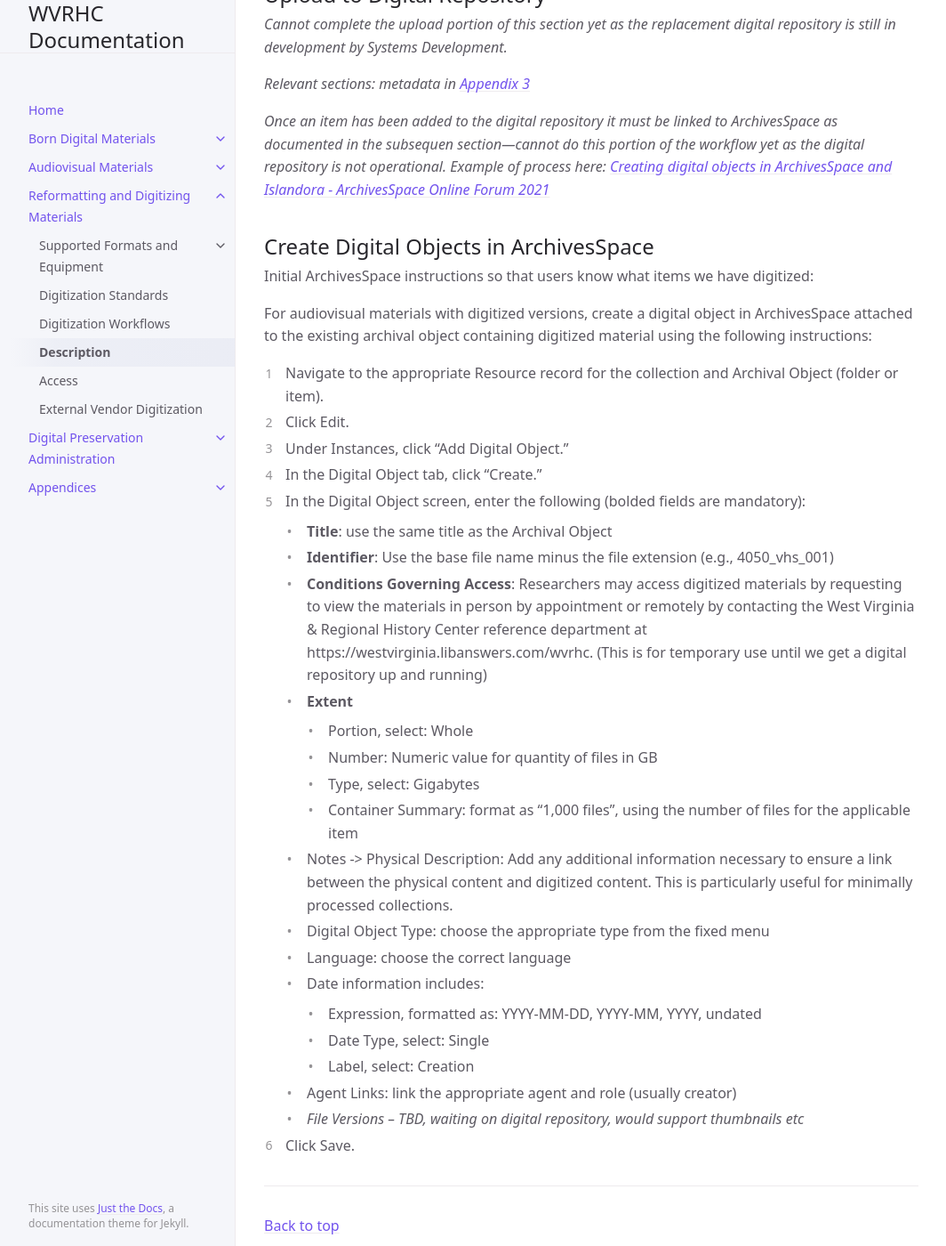
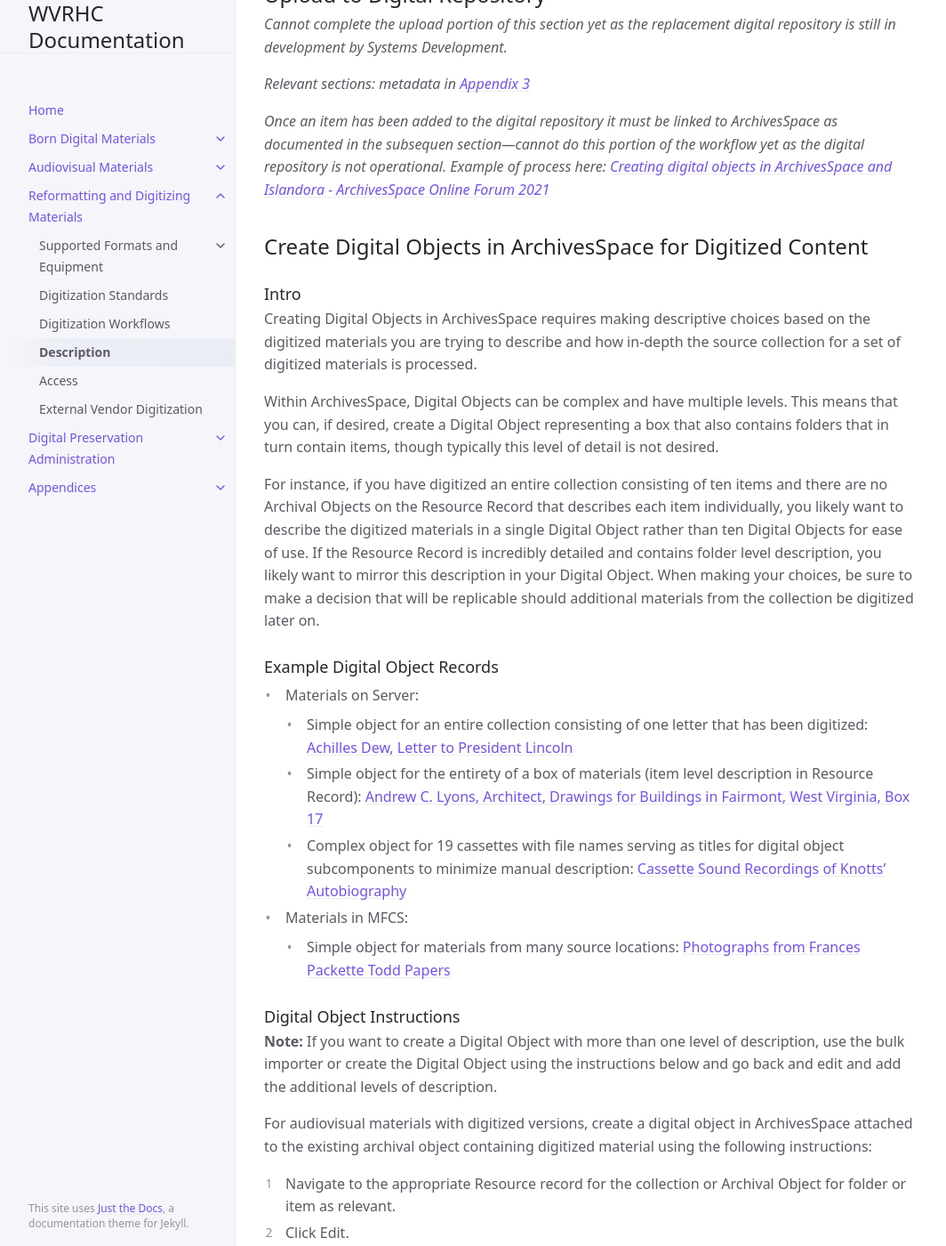
Before and after one commit to elizajames/digital-preservation-documentation, a Jekyll site: the page built from docs/Reformatting-And-Digitizing-Materials/description.md, in a window 1280 px wide and 1400 px high, scrolled down 478 px. Shown: the whole window at 89% size, without its empty margins (107-1171 px from the left). Built offline with Jekyll 4.4.1, drawn with Linux system fonts in a browser that asks for light colours; some of the changed text lies outside the part shown.

Commit message:
Update description.md

```diff
--- a/docs/Reformatting-And-Digitizing-Materials/description.md
+++ b/docs/Reformatting-And-Digitizing-Materials/description.md
@@ -21,32 +21,56 @@ _Relevant sections: metadata in [Appendix 3](https://elizajames.github.io/digita
 
 _Once an item has been added to the digital repository it must be linked to ArchivesSpace as documented in the subsequen section—cannot do this portion of the workflow yet as the digital repository is not operational. Example of process here:  [Creating digital objects in ArchivesSpace and Islandora - ArchivesSpace Online Forum 2021](https://www.youtube.com/watch?v=1eX3ryz6TxU&t=2s)_
 
-## Create Digital Objects in ArchivesSpace
+## Create Digital Objects in ArchivesSpace for Digitized Content
 
-Initial ArchivesSpace instructions so that users know what items we have digitized:
+### Intro
+
+Creating Digital Objects in ArchivesSpace requires making descriptive choices based on the digitized materials you are trying to describe and how in-depth the source collection for a set of digitized materials is processed.
+
+Within ArchivesSpace, Digital Objects can be complex and have multiple levels. This means that you can, if desired, create a Digital Object representing a box that also contains folders that in turn contain items, though typically this level of detail is not desired.
+
+For instance, if you have digitized an entire collection consisting of ten items and there are no Archival Objects on the Resource Record that describes each item individually, you likely want to describe the digitized materials in a single Digital Object rather than ten Digital Objects for ease of use. If the Resource Record is incredibly detailed and contains folder level description, you likely want to mirror this description in your Digital Object. When making your choices, be sure to make a decision that will be replicable should additional materials from the collection be digitized later on.
+
+### Example Digital Object Records
+
+- Materials on Server:
+   - Simple object for an entire collection consisting of one letter that has been digitized: [Achilles Dew, Letter to President Lincoln](https://archives.lib.wvu.edu/repositories/2/digital_objects/2188)
+   - Simple object for the entirety of a box of materials (item level description in Resource Record): [Andrew C. Lyons, Architect, Drawings for Buildings in Fairmont, West Virginia, Box 17](https://archives.lib.wvu.edu/repositories/2/digital_objects/2410)
+   - Complex object for 19 cassettes with file names serving as titles for digital object subcomponents to minimize manual description: [Cassette Sound Recordings of Knotts' Autobiography](https://archives.lib.wvu.edu/repositories/2/digital_objects/2643)
+- Materials in MFCS:
+   - Simple object for materials from many source locations: [Photographs from Frances Packette Todd Papers](https://archives.lib.wvu.edu/repositories/2/digital_objects/227)
+
+### Digital Object Instructions
+
+__Note:__ If you want to create a Digital Object with more than one level of description, use the bulk importer or create the Digital Object using the instructions below and go back and edit and add the additional levels of description.
 
 For audiovisual materials with digitized versions, create a digital object in ArchivesSpace attached to the existing archival object containing digitized material using the following instructions:
 
-1. Navigate to the appropriate Resource record for the collection and Archival Object (folder or item).
+1. Navigate to the appropriate Resource record for the collection or Archival Object for folder or item as relevant.
 2. Click Edit.
 3. Under Instances, click "Add Digital Object."
 4. In the Digital Object tab, click "Create."
 5. In the Digital Object screen, enter the following (bolded fields are mandatory):
-    * __Title__: use the same title as the Archival Object
-    * __Identifier__: Use the base file name minus the file extension (e.g., 4050_vhs_001)
-    * __Conditions Governing Access__: Researchers may access digitized materials by requesting to view the materials in person by appointment or remotely by contacting the West Virginia & Regional History Center reference department at https://westvirginia.libanswers.com/wvrhc. (This is for temporary use until we get a digital repository up and running)
+    * __Title__: use the same title as the Archival Object or Collection or generate a short title indicative of what has been digitized.
+    * __Identifier__: Use the folder name for the identifier (e.g., 4050_vhs_001).
+      * If you have consolidated several similar items, either consolidate the identifier as 4050_vhs_001-010 (read this as: collection 4050, VHS numbers 1 through 10) being sure to use a General Note to outline what precisely has been digitized or 4050_vhs with additional component sub-digital objects for each VHS (bulk upload is helpful here!). If you’ve digitized the entire collection, use 4050_entirecollection.
+    * __Conditions Governing Access__*(pick from one of the following as appropriate)*:
+      * Use where all materials are available in MFCS/online only: Researchers may access digitized materials materials by visiting the link attached to each item or by requesting to view the materials in person by appointment or remotely by contacting the West Virginia & Regional History Center reference department at https://westvirginia.libanswers.com/wvrhc.
+      * Use where availability of materials is mixed (some in MFCS and on server): Researchers may access digitized materials materials by visiting the link attached to each item or by requesting to view the materials in person by appointment or remotely by contacting the West Virginia & Regional History Center reference department at https://westvirginia.libanswers.com/wvrhc.
+      * Use where materials are on server only: Researchers may access digitized materials materials by requesting to view the materials in person by appointment or remotely by contacting the West Virginia & Regional History Center reference department at https://westvirginia.libanswers.com/wvrhc.
     * __Extent__
         * Portion, select: Whole
         * Number: Numeric value for quantity of files in GB
+              * If the files are in MB or KB, use the [MB to GB](https://www.unitconverters.net/data-storage/mb-to-gb.htm) converter or [KB to GB](https://www.unitconverters.net/data-storage/kb-to-gb.htm) converter as relevant. Round to two decimal places or, for smaller collections, the first non-zero digit if beyond two digits (example: 0.00003 GB).
         * Type, select: Gigabytes
-        * Container Summary: format as "1,000 files", using the number of files for the applicable item
-    * Notes -> Physical Description: Add any additional information necessary to ensure a link between the physical content and digitized content. This is particularly useful for minimally processed collections.
-    * Digital Object Type: choose the appropriate type from the fixed menu
+        * Container Summary: format as "1,000 .tif files", using the number and format of files for the applicable item. Audio and video files would use their respective file formats.
+    * Notes -> General Content: Add any additional information necessary to ensure that it’s clear what has been digitized. This is particularly useful for minimally processed collections. Examples: “Box 3 folder 4 has been digitized.”, “Two letters from box 5 folder 2 have been digitized; the rest of the material in the folder has not been digitized.”, “The source locations for these materials were not noted.”
+    * Digital Object Type: choose the appropriate type from the fixed menu. Note that you are describing the original object, not the file format. For instance, a digitized letter would be “text” rather than “still image.”
     * Language: choose the correct language
     * Date information includes:
         * Expression, formatted as: YYYY-MM-DD, YYYY-MM, YYYY, undated
         * Date Type, select: Single
         * Label, select: Creation
     * Agent Links: link the appropriate agent and role (usually creator)
-    * *File Versions – TBD, waiting on digital repository, would support thumbnails etc*
-6. Click Save.
+    * File Versions -> File URI (Only use for materials that are able to be linked to online.): Paste the URL for an item or a URL that links to search results for a group of items from a collection. Example: https://wvhistoryonview.org/?utf8=%E2%9C%93&search_field=all_fields&q=%22A%26M+9%22
+6. Click Save on the Digital Object box. Then click save on the main Resource Record or Archival Object Record. If you don’t click save on the Resource Record or Archival Object Record the Digital Object will be created but not be correctly linked to the record and you’ll have to go back and relink the Digital Object.
```
